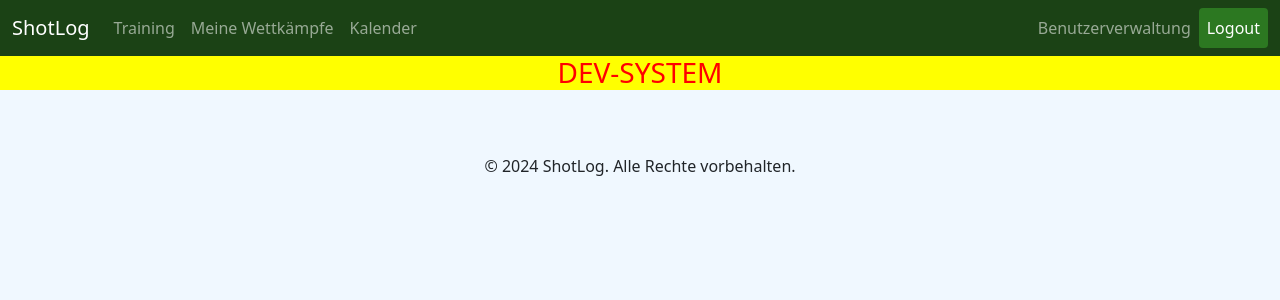
After one commit to fab-kreuzer/ShotLogWeb, a PHP site: template src/Views/dev/devBanner.php in a window 1280 px wide. The commit adds this page. Shown: the top 300 px of the page. Run offline with PHP 8.4, Linux system fonts and the light colour scheme; the template is opened without the code that fills it, so the values that code supplies are empty; the visitor is signed in with stand-in values (Sample User, id 1); some libraries are stand-ins or nearby versions.

Commit message:
added dev banner on dev system

```diff
--- a/index.php
+++ b/index.php
@@ -1,4 +1,4 @@
 <?php
-require __DIR__ . '/vendor/autoload.php';
+require './vendor/autoload.php';
 
-$routes = require  __DIR__ . '/src/Routes/index.php';
+$routes = require  './src/Routes/index.php';
--- a/src/Routes/index.php
+++ b/src/Routes/index.php
@@ -34,6 +34,16 @@ if (
     exit;
 }
 
+// Check if the subdomain is 'dev'
+$host = $_SERVER['HTTP_HOST']; // Full host name (e.g., dev.example.com)
+$parts = explode('.', $host);
+
+// Ensure there are enough parts in the hostname to check the subdomain
+if (count($parts) > 2 && $parts[0] === 'dev') {
+    // Include the PHP file
+    include './src/Views/dev/devBanner.php';
+}
+
 $router = new Router();
 
 $router->get("/", HomeController::class, "enter");
--- /dev/null
+++ b/src/Views/dev/devBanner.php
@@ -0,0 +1,11 @@
+<h3 class="dev-banner">
+    DEV-SYSTEM
+</h3>
+
+<style>
+    .dev-banner{
+        color: red;
+        background-color: yellow;
+        text-align:center;
+    }
+</style>
```
